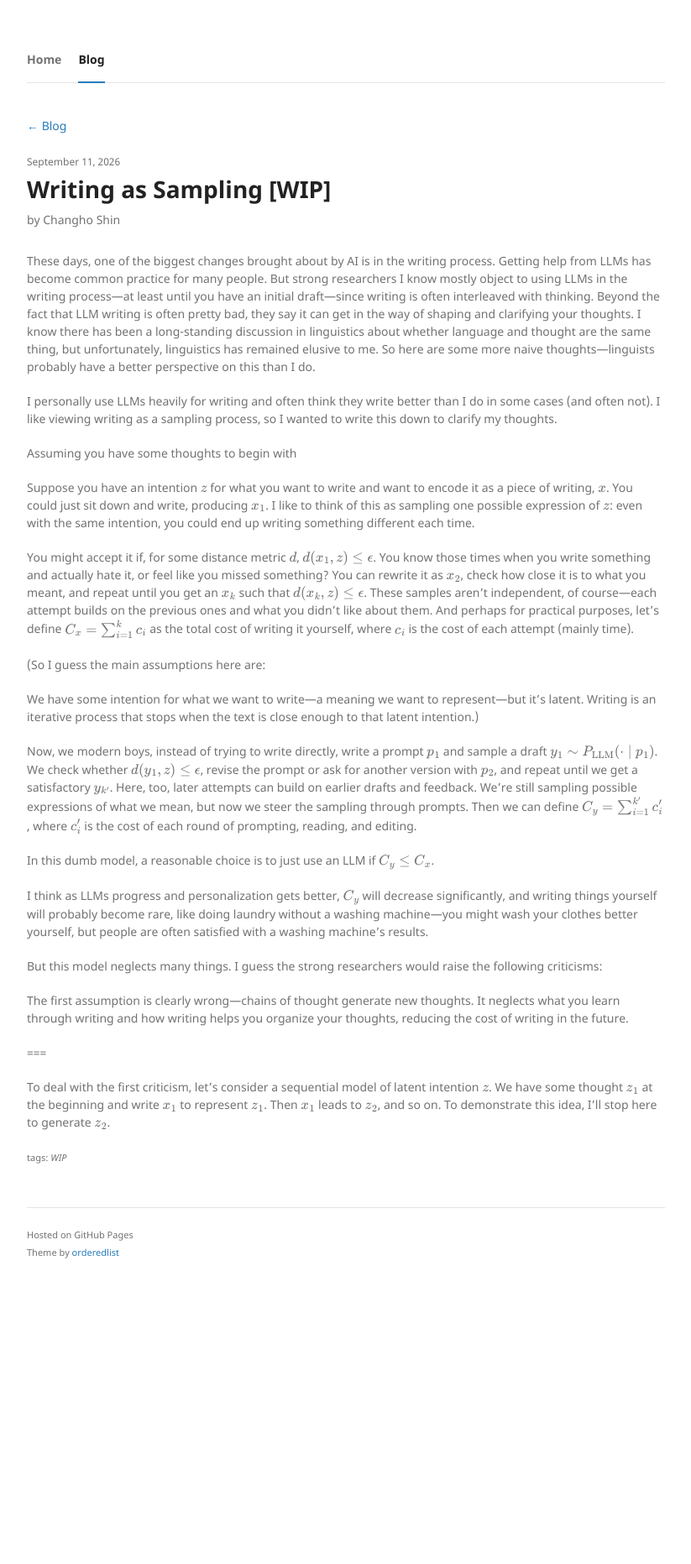
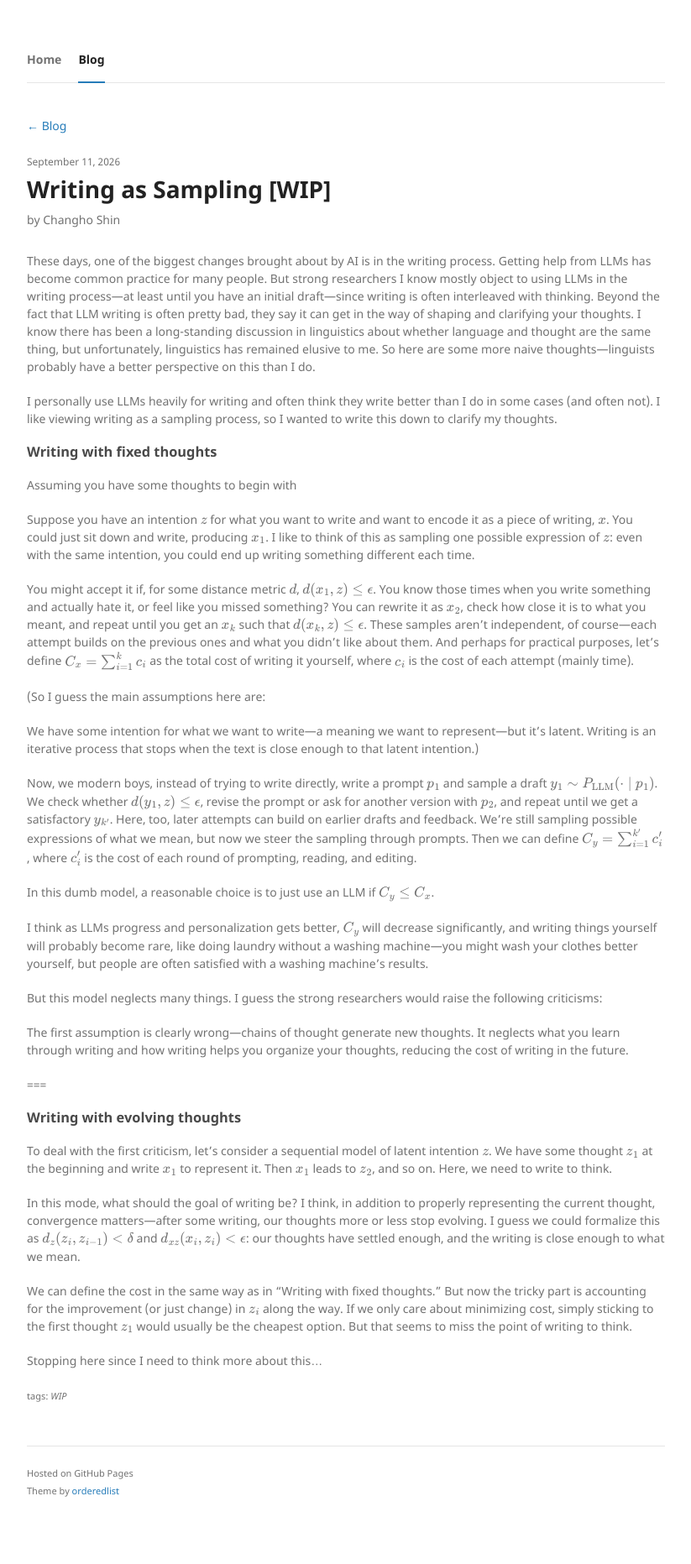
Before and after one commit to ch-shin/ch-shin.github.io, a Jekyll site: the page built from _posts/2026-09-11-writing-as-a-sampling-process.md, in a window 1280 px wide. Shown: the whole page at 84% size, without its empty margins (228-1051 px from the left). Built offline with Jekyll 4.4.1, drawn with Linux system fonts in a browser that asks for light colours; before the commit the page ends 1579 px from its top, so only the background shows below that.

Commit message:
Update writing as a sampling process post

```diff
--- a/_posts/2026-09-11-writing-as-a-sampling-process.md
+++ b/_posts/2026-09-11-writing-as-a-sampling-process.md
@@ -9,6 +9,9 @@ tags:
 These days, one of the biggest changes brought about by AI is in the writing process. Getting help from LLMs has become common practice for many people. But strong researchers I know mostly object to using LLMs in the writing process—at least until you have an initial draft—since writing is often interleaved with thinking. Beyond the fact that LLM writing is often pretty bad, they say it can get in the way of shaping and clarifying your thoughts. I know there has been a long-standing discussion in linguistics about whether language and thought are the same thing, but unfortunately, linguistics has remained elusive to me. So here are some more naive thoughts—linguists probably have a better perspective on this than I do.
 
 I personally use LLMs heavily for writing and often think they write better than I do in some cases (and often not). I like viewing writing as a sampling process, so I wanted to write this down to clarify my thoughts.
+
+
+### Writing with fixed thoughts
 
 Assuming you have some thoughts to begin with
 
@@ -33,5 +36,12 @@ The first assumption is clearly wrong—chains of thought generate new thoughts.
 It neglects what you learn through writing and how writing helps you organize your thoughts, reducing the cost of writing in the future.
 
 ===
+### Writing with evolving thoughts
 
-To deal with the first criticism, let’s consider a sequential model of latent intention $$z$$. We have some thought $$z_1$$ at the beginning and write $$x_1$$ to represent $$z_1$$. Then $$x_1$$ leads to $$z_2$$, and so on. To demonstrate this idea, I’ll stop here to generate $$z_2$$.
+To deal with the first criticism, let’s consider a sequential model of latent intention $$z$$. We have some thought $$z_1$$ at the beginning and write $$x_1$$ to represent it. Then $$x_1$$ leads to $$z_2$$, and so on. Here, we need to write to think.
+
+In this mode, what should the goal of writing be? I think, in addition to properly representing the current thought, convergence matters—after some writing, our thoughts more or less stop evolving. I guess we could formalize this as $$d_z(z_i,z_{i-1})<\delta$$ and $$d_{xz}(x_i,z_i)<\epsilon$$: our thoughts have settled enough, and the writing is close enough to what we mean.
+
+We can define the cost in the same way as in “Writing with fixed thoughts.” But now the tricky part is accounting for the improvement (or just change) in $$z_i$$ along the way. If we only care about minimizing cost, simply sticking to the first thought $$z_1$$ would usually be the cheapest option. But that seems to miss the point of writing to think.
+
+Stopping here since I need to think more about this...
```
